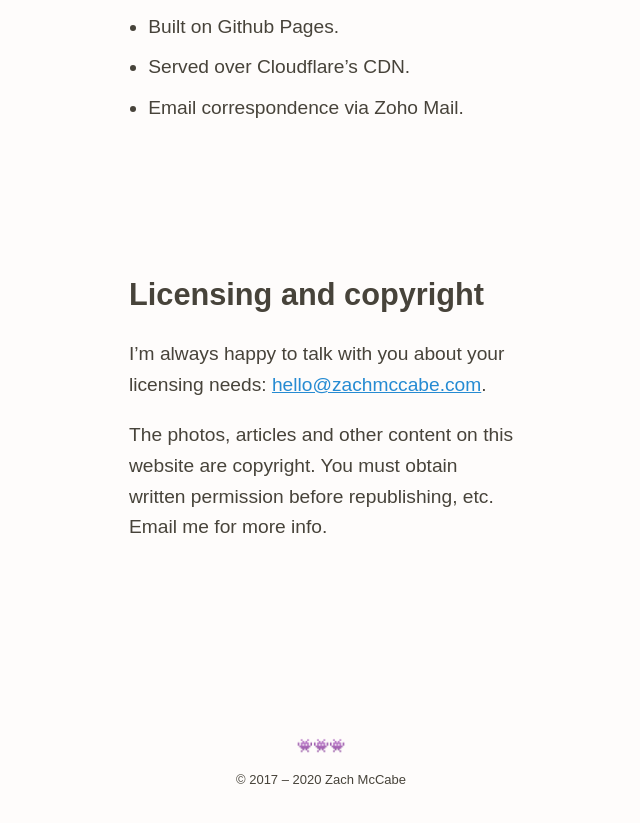
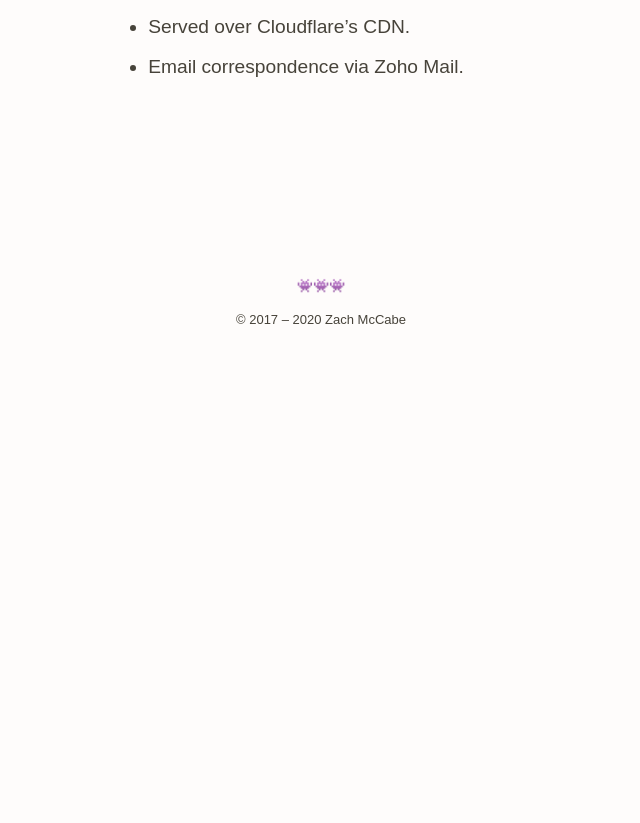
Before and after one commit to zachmccabe/zachmccabe.github.io, a Jekyll site: the page built from ntk.md, in a window 1280 px wide and 900 px high, scrolled down 1919 px. Shown: the top 823 px of the window, without its empty margins (319-959 px from the left). Built offline with Jekyll 4.4.1, drawn with Linux system fonts in a browser that asks for light colours; after the commit the page ends 2359 px from its top, so only the background shows below that; some of the changed text lies outside the part shown.

Commit message:
Update ntk.md
Cut `licensing and copyright` info. Created separate page for that info.

```diff
--- a/ntk.md
+++ b/ntk.md
@@ -7,7 +7,6 @@ description: What you need to know about how this site works
 nav: |
   + [Privacy](https://www.zachmccabe.com/ntk.html#privacy)
   + [Technical ingredients](https://www.zachmccabe.com/ntk.html#technical-ingredients)
-  + [Licensing and copyright](https://www.zachmccabe.com/ntk.html#licensing-and-copyright)
 
 ---
 
@@ -46,11 +45,3 @@ I delete ephemeral correspondence immediately. However, you should *also* know t
 + Built on Github Pages.
 + Served over Cloudflare's CDN.
 + Email correspondence via Zoho Mail.
-
-
-
-## Licensing and copyright
-
-I'm always happy to talk with you about your licensing needs: [hello@zachmccabe.com](mailto:hello@zachmccabe.com).
-
-The photos, articles and other content on this website are copyright. You must obtain written permission before republishing, etc. Email me for more info.
```
